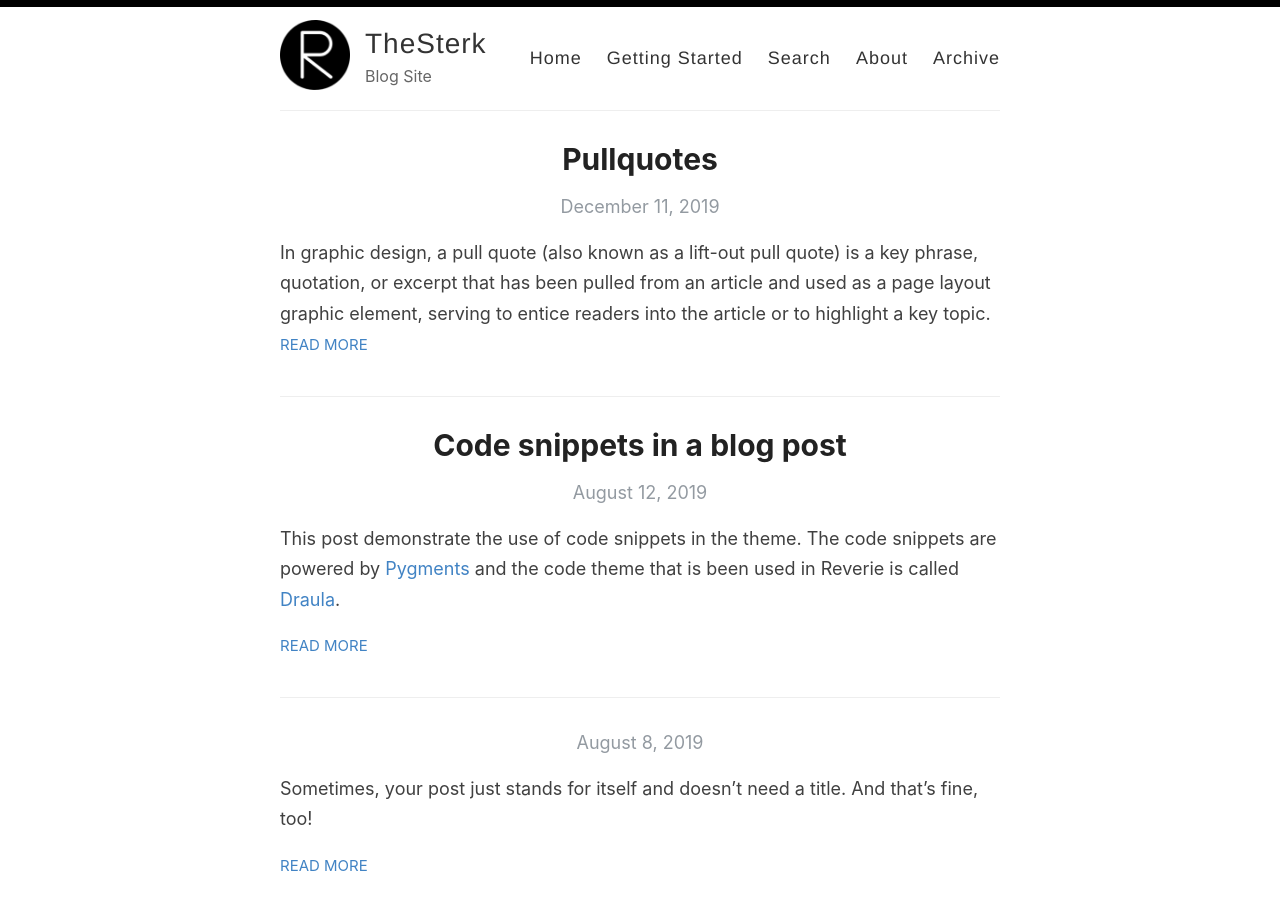
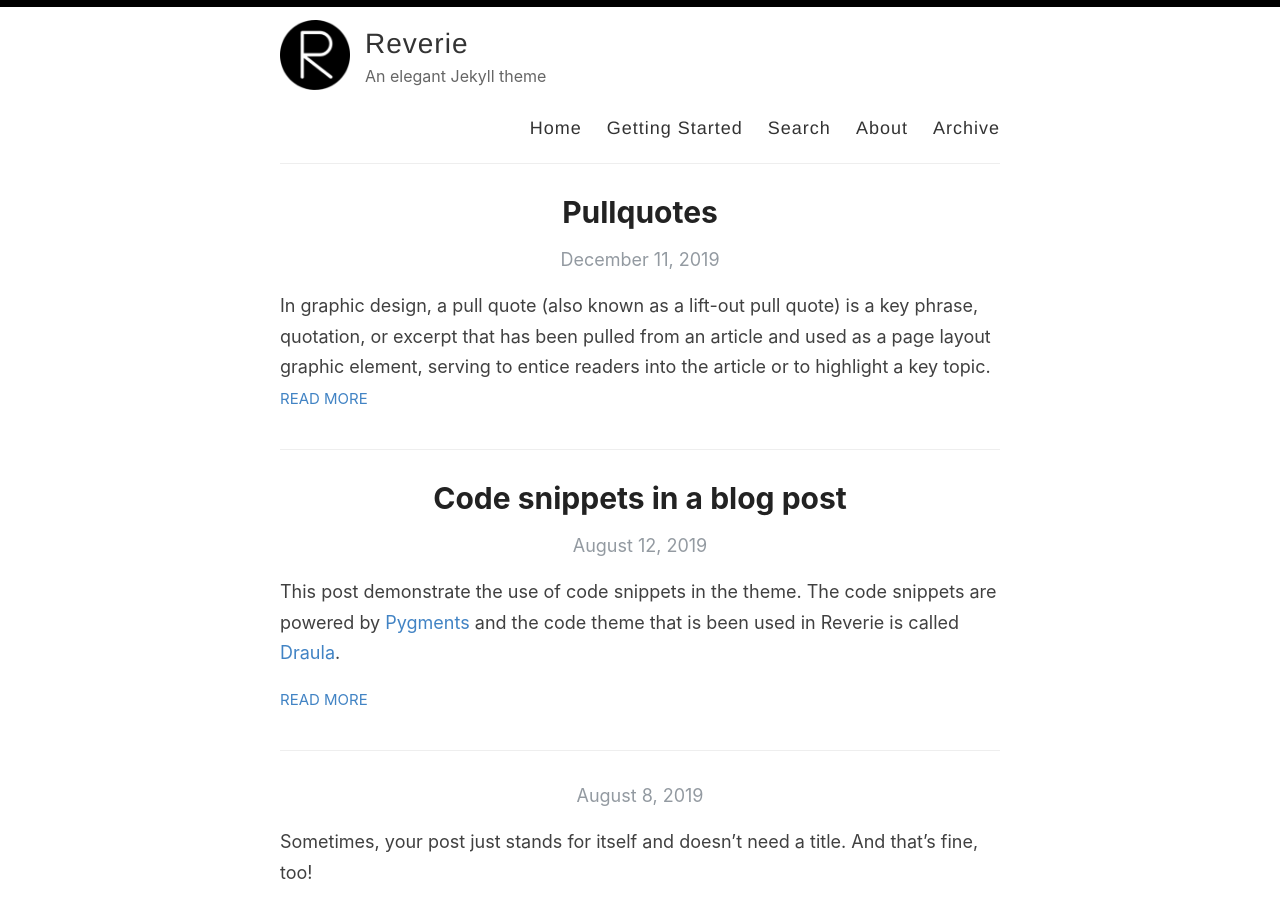
Before and after one commit to dustinsterk/dustinsterk.github.io, a Jekyll site: the page built from index.html, in a window 1280 px wide and 900 px high. Built offline with Jekyll 4.4.1, drawn with Linux system fonts in a browser that asks for light colours; the list of posts is cut into pages by our own code.

Commit message:
Update _config.yml

```diff
--- a/_config.yml
+++ b/_config.yml
@@ -3,13 +3,13 @@
 #
 
 # Name of your site (displayed in the header)
-name: TheSterk
+name: Reverie
 
 # Name of the author
-author: Dustin Sterkenburg
+author: Amit Merchant
 
 # Short bio or description (displayed in the header)
-description: Blog Site
+description: An elegant Jekyll theme
 
 # URL of your avatar or profile pic (you could use your GitHub profile pic)
 avatar: /images/reverie.png
@@ -61,7 +61,7 @@
 # !! You don't need to change any of the configuration flags below !!
 #
 
-permalink: /:year/:month/:day/:title/
+permalink: /:title/
 
 # The release of Jekyll Now that you're using
 version: v1.2.0
```
